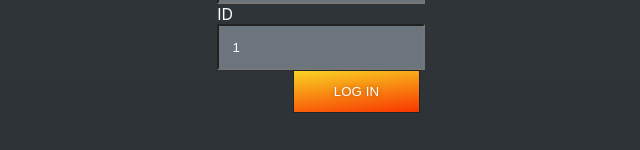
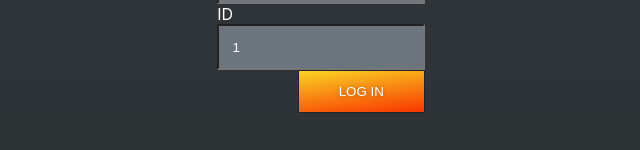
Before and after one commit to mjbryan10/chat-app, a React (Create React App) app: page / in a window 1280 px wide. Shown: the part 374-524 px from the top of the page, without its empty margins (319-959 px from the left). Built offline with nearby package versions, Linux system fonts and the light colour scheme.

Commit message:
updated styles, input no longer responsible for its positioning - should be parents or extensions to position

```diff
--- a/src/components/InputSubmitButton/styles.ts
+++ b/src/components/InputSubmitButton/styles.ts
@@ -6,9 +6,9 @@ export const Input = styled.input`
       background.buttonPrimary ?? 'inherit'};
    border: ${({ theme }: ThemeProps<Theme>) => theme.border};
    padding: 1em 3em;
-   margin: 0 0.3rem;
    text-transform: uppercase;
    color: white;
+   text-align: center;
    /* font-weight: bold; */
    text-shadow: 0px 0px 5px rgba(0,0,0,0.3);
    &:hover {
```
